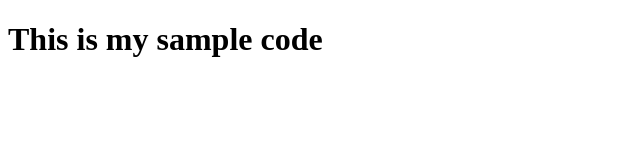
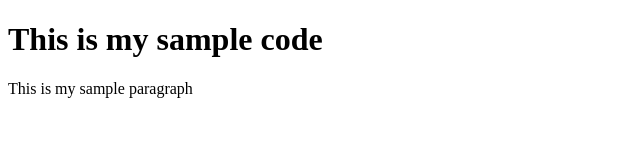
Before and after one commit to ShoaibAhamed/my-first-repo, a plain HTML site: page index.html in a window 1280 px wide. Shown: the whole page, without its empty margins (0-640 px from the left). Drawn offline with Linux system fonts and the light colour scheme.

Commit message:
my second commit

```diff
--- a/index.html
+++ b/index.html
@@ -8,6 +8,7 @@
 <body>
 
 	<h1>This is my sample code</h1>
+	<p>This is my sample paragraph</p>
 
 </body>
 </html>
```
